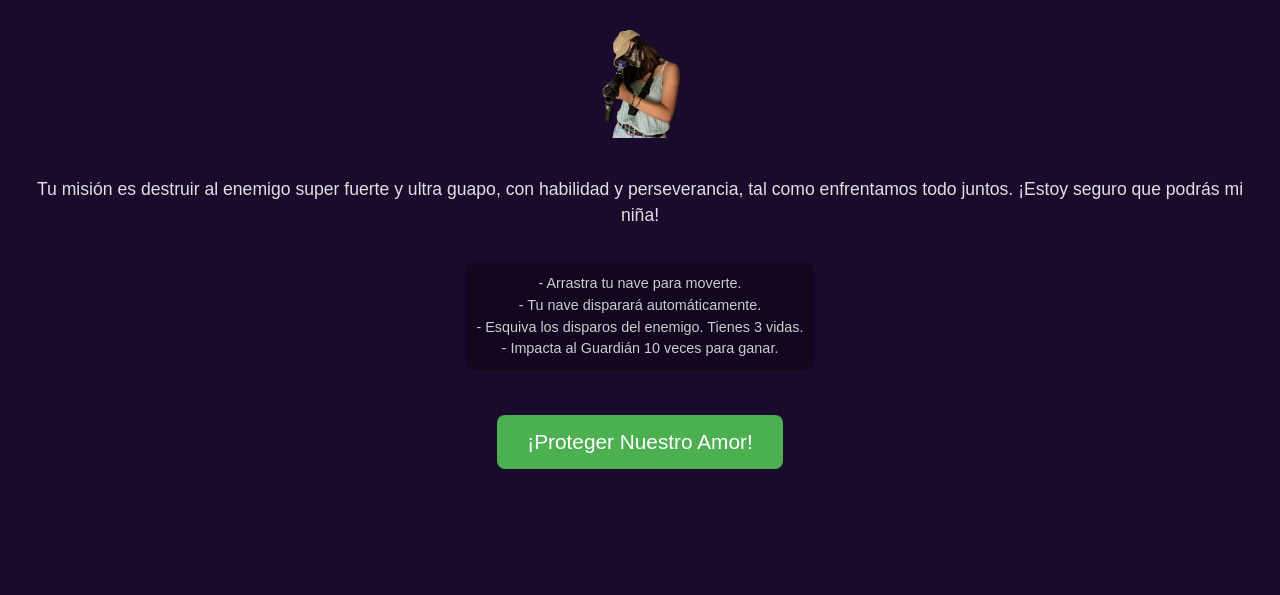
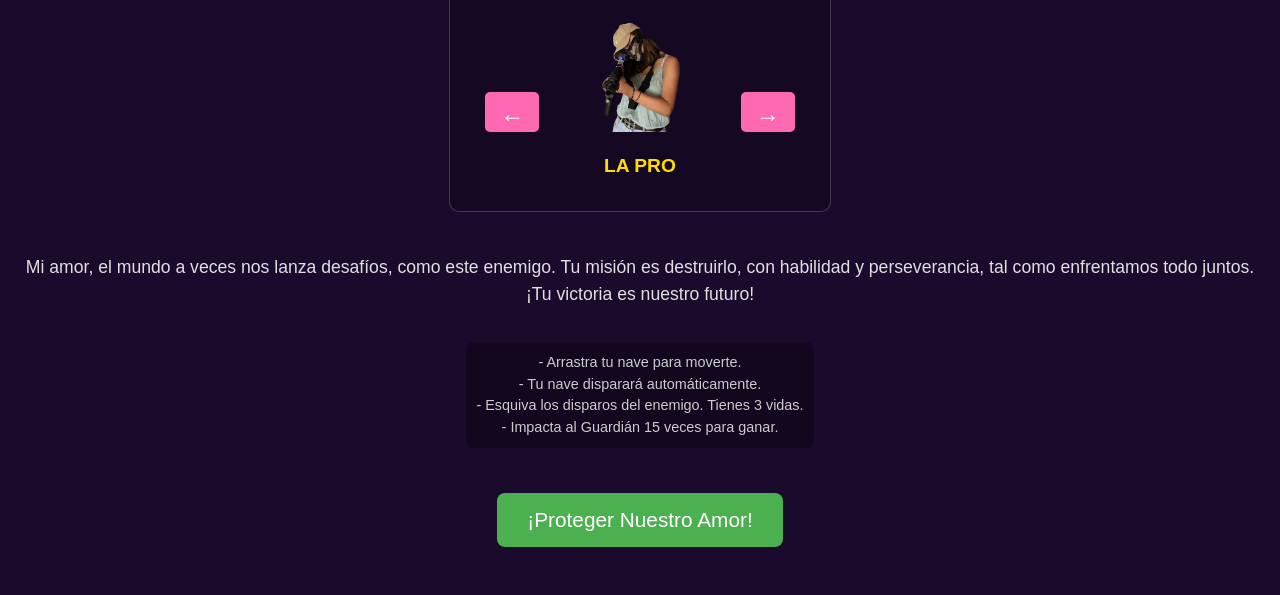
Before and after one commit to jorcho05/JuegoParaNoa, a plain HTML site: page index.html in a window 1280 px wide. Shown: the part 205-800 px from the top of the page. Drawn offline with Linux system fonts and the light colour scheme.

Commit message:
Feature: Added character selection menu with four options

```diff
--- a/game.js
+++ b/game.js
@@ -5,16 +5,31 @@ const startButton = document.getElementById('startButton');
 const canvas = document.getElementById('gameCanvas');
 const ctx = canvas.getContext('2d');
 
+// Elementos para el selector de personajes
+const playerPreview = document.getElementById('playerPreview');
+const characterNameDisplay = document.getElementById('characterName');
+const prevButton = document.getElementById('prevCharacter');
+const nextButton = document.getElementById('nextCharacter');
+
+
 // --- Configuración Inicial ---
 const GAME_WIDTH = window.innerWidth;
 const GAME_HEIGHT = window.innerHeight;
 canvas.width = GAME_WIDTH;
 canvas.height = GAME_HEIGHT;
 
-// --- Carga de Imágenes ---
-// Asegúrate de que las rutas y los nombres de los archivos sean correctos.
-const playerImg = new Image();
-playerImg.src = 'assets/player.png';
+// --- Lista de Personajes ---
+const characters = [
+    { name: "LA PRO", src: 'assets/player.png' },
+    { name: "CRAZY NAO", src: 'assets/player_2.png' },
+    { name: "CRISTO REY", src: 'assets/player_3.png' },
+    { name: "PINTURRIN", src: 'assets/player_4.png' }
+];
+let currentCharacterIndex = 0; // Índice del personaje seleccionado
+
+
+// --- Carga de Imágenes (Solo las imágenes fijas se cargan al inicio) ---
+const playerImg = new Image(); // La fuente se asigna al iniciar el juego
 const enemyImg = new Image();
 enemyImg.src = 'assets/enemy.png';
 const playerBulletImg = new Image();
@@ -23,24 +38,22 @@ const enemyBulletImg = new Image();
 enemyBulletImg.src = 'assets/enemy_bullet.png';
 
 let imagesLoaded = 0;
-const totalImages = 4;
+// Solo contamos las imágenes que no cambian en el selector (3 fijas)
+const totalImages = 3;
 
 function imageLoaded() {
     imagesLoaded++;
     if (imagesLoaded === totalImages) {
-        console.log("Todas las imágenes cargadas.");
+        console.log("Imágenes fijas cargadas.");
     }
 }
 
-playerImg.onload = imageLoaded;
+// Escuchamos la carga de las imágenes fijas
 enemyImg.onload = imageLoaded;
 playerBulletImg.onload = imageLoaded;
 enemyBulletImg.onload = imageLoaded;
-// Manejo simple de errores de carga (opcional)
-playerImg.onerror = () => console.error("Error al cargar player.png");
+// Manejo de errores de carga (opcional)
 enemyImg.onerror = () => console.error("Error al cargar enemy.png");
-playerBulletImg.onerror = () => console.error("Error al cargar player_bullet.png");
-enemyBulletImg.onerror = () => console.error("Error al cargar enemy_bullet.png");
 
 
 // --- Variables del Juego ---
@@ -71,6 +84,7 @@ let enemyBullets = [];
 
 let gameOver = false;
 let gameWon = false;
+
 
 // --- Funciones de Dibujo ---
 function drawPlayer() {
@@ -251,6 +265,25 @@ function checkCollision(obj1, obj2) {
 }
 
 
+// --- Lógica del Menú de Selección ---
+
+function updateCharacterSelection() {
+    const char = characters[currentCharacterIndex];
+    playerPreview.src = char.src;
+    characterNameDisplay.textContent = char.name;
+}
+
+prevButton.addEventListener('click', () => {
+    currentCharacterIndex = (currentCharacterIndex - 1 + characters.length) % characters.length;
+    updateCharacterSelection();
+});
+
+nextButton.addEventListener('click', () => {
+    currentCharacterIndex = (currentCharacterIndex + 1) % characters.length;
+    updateCharacterSelection();
+});
+
+
 // --- Bucle principal del juego (Game Loop) ---
 function gameLoop() {
     if (gameOver) {
@@ -282,12 +315,26 @@ function gameLoop() {
 
 // --- Control de Pantallas y Reinicio ---
 function startGame() {
+    // 1. Asignar la imagen seleccionada y esperar a que cargue
+    playerImg.src = characters[currentCharacterIndex].src;
+
+    // 2. Definir la función que inicia el juego
+    const iniciarJuego = () => {
         startScreen.classList.remove('active');
         gameScreen.classList.add('active');
         resetGame();
         gameOver = false;
         gameWon = false;
         requestAnimationFrame(gameLoop);
+    };
+
+    // 3. Esperamos a que la imagen cargue (necesario si es la primera vez que se selecciona)
+    playerImg.onload = iniciarJuego;
+
+    // 4. Si la imagen ya estaba cargada, la iniciamos directamente
+    if (playerImg.complete) {
+        iniciarJuego();
+    }
 }
 
 function showVictoryScreen() {
@@ -318,4 +365,7 @@ document.addEventListener('DOMContentLoaded', () => {
     startScreen.classList.add('active');
     canvas.width = window.innerWidth;
     canvas.height = window.innerHeight;
+
+    // Inicializa la vista del personaje al cargar
+    updateCharacterSelection();
 });
--- a/index.html
+++ b/index.html
@@ -3,20 +3,33 @@
 <head>
     <meta charset="UTF-8">
     <meta name="viewport" content="width=device-width, initial-scale=1.0, user-scalable=no">
-    <title>EL GRAN DESAFÍO jusjus</title>
+    <title>me gustas pila</title>
     <link rel="stylesheet" href="style.css">
 </head>
 <body>
 
     <div id="startScreen" class="game-screen active">
-        <h1>EL GRAN DESAFÍO jusjus</h1>
-        <img src="assets/player.png" alt="Tu Nave" class="start-ship-preview">
-        <p>Tu misión es destruir al enemigo super fuerte y ultra guapo, con habilidad y perseverancia, tal como enfrentamos todo juntos. ¡Estoy seguro que podrás mi niña!</p>
+    <h1>Me gustas jusjus</h1>
+
+    <div class="character-selection">
+        <h2>Elige tu personaje exótico</h2>
+        <div class="character-display">
+            <button id="prevCharacter" class="arrow-button">←</button>
+
+            <div class="character-info">
+                <img id="playerPreview" src="assets/player.png" alt="Nave Seleccionada" class="start-ship-preview">
+                <p id="characterName">LA PRO</p> </div>
+
+            <button id="nextCharacter" class="arrow-button">→</button>
+        </div>
+    </div>
+
+    <p>Mi amor, el mundo a veces nos lanza desafíos, como este enemigo. Tu misión es destruirlo, con habilidad y perseverancia, tal como enfrentamos todo juntos. ¡Tu victoria es nuestro futuro!</p>
     <p class="instructions">
         - Arrastra tu nave para moverte.<br>
         - Tu nave disparará automáticamente.<br>
         - Esquiva los disparos del enemigo. Tienes 3 vidas.<br>
-            - Impacta al Guardián 10 veces para ganar.
+        - Impacta al Guardián 15 veces para ganar.
     </p>
     <button id="startButton">¡Proteger Nuestro Amor!</button>
 </div>
--- a/style.css
+++ b/style.css
@@ -102,3 +102,55 @@ button:hover, .reward-button:hover {
     margin: 20px auto;
     display: block;
 }
+
+/* Estilos para la selección de personaje */
+.character-selection {
+    margin-bottom: 25px;
+    padding: 15px;
+    border: 1px solid rgba(255, 255, 255, 0.2);
+    border-radius: 10px;
+    background-color: rgba(0, 0, 0, 0.2);
+    width: 90%;
+    max-width: 350px;
+}
+
+.character-selection h2 {
+    font-size: 1.3em;
+    color: #ff69b4;
+    margin-bottom: 15px;
+}
+
+.character-display {
+    display: flex;
+    align-items: center;
+    justify-content: space-around;
+}
+
+.arrow-button {
+    background-color: #ff69b4;
+    color: white;
+    padding: 10px 15px;
+    border: none;
+    border-radius: 5px;
+    font-size: 1.5em;
+    cursor: pointer;
+    line-height: 1; /* Para centrar el carácter de la flecha */
+    height: 40px;
+    transition: background-color 0.2s;
+}
+
+.arrow-button:active {
+    background-color: #a90a44;
+}
+
+.character-info {
+    text-align: center;
+    margin: 0 10px;
+}
+
+.character-info #characterName {
+    font-size: 1.2em;
+    color: #ffdd00;
+    font-weight: bold;
+    margin-top: 5px;
+}
```
Also changed, not shown: assets/player_2.png (added), assets/player_3.png (added), assets/player_4.png (added). Lines whose indentation alone changed are shown as unchanged.
